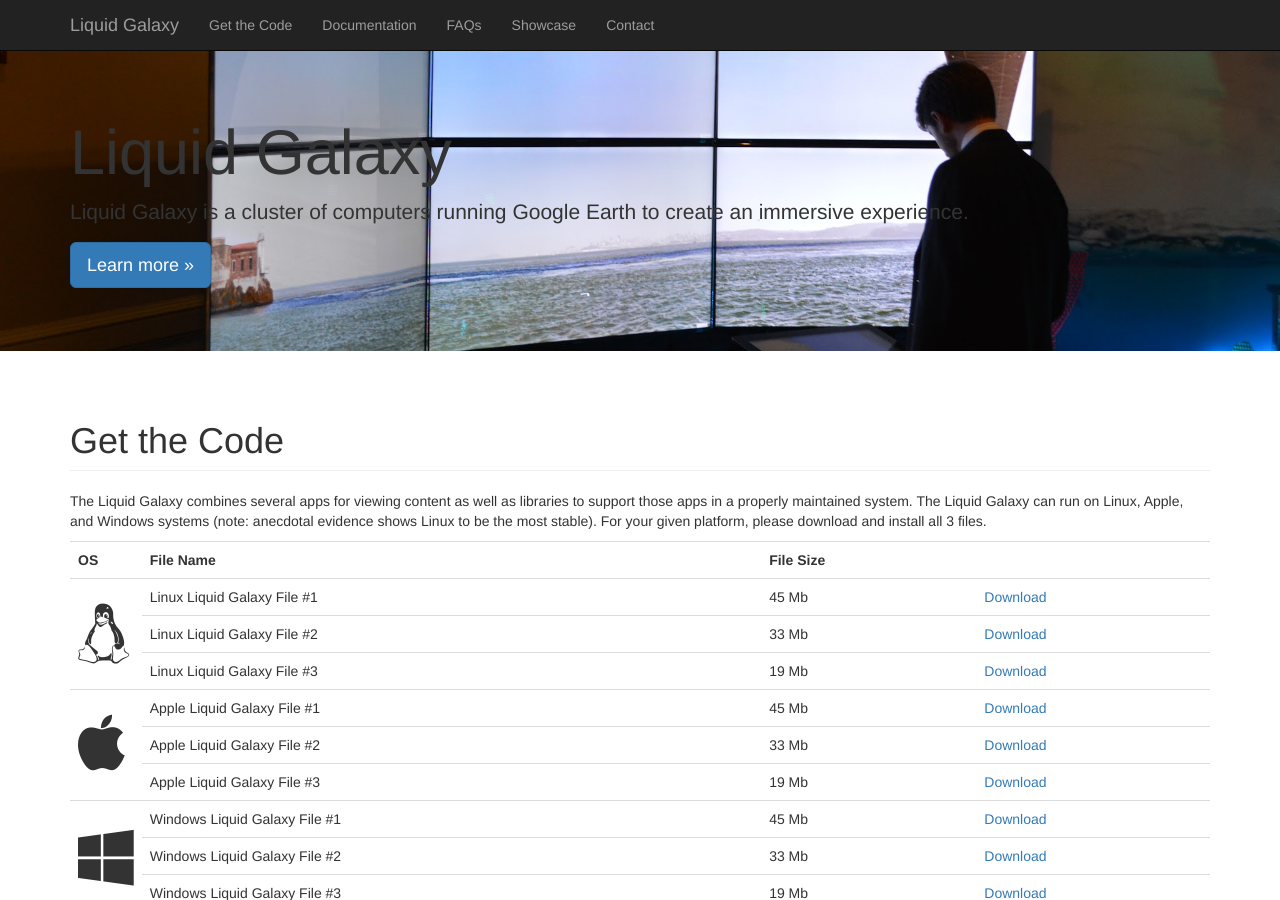
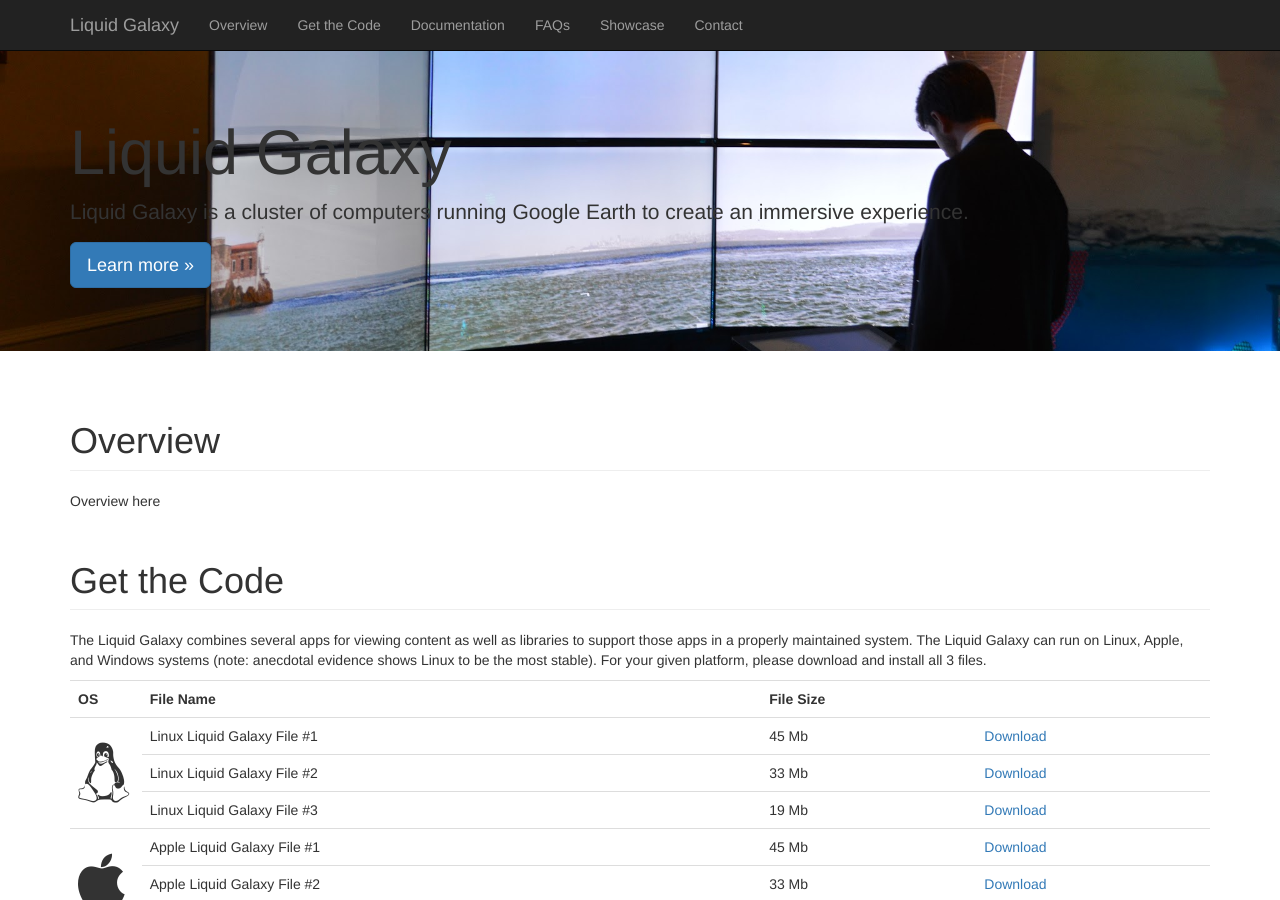
Before and after one commit to sethjensen1/sethjensen1.github.io, a Jekyll site: the page index.html, which Jekyll copies as it is, in a window 1280 px wide and 900 px high. Built offline with Jekyll 4.4.1, drawn with Linux system fonts in a browser that asks for light colours.

Commit message:
Add empty "Overview" section

```diff
--- a/index.html
+++ b/index.html
@@ -26,6 +26,7 @@
       </div>
       <div id="navbar" class="collapse navbar-collapse">
         <ul class="nav navbar-nav">
+          <li><a href="#overview">Overview</a></li>
           <li><a href="#get-the-code">Get the Code</a></li>
           <li><a href="#documentation">Documentation</a></li>
           <li><a href="#faqs">FAQs</a></li>
@@ -44,6 +45,10 @@
     </div>
   </div>
   <div class="container">
+    <div class="section" id="overview">
+      <h1 class="page-header">Overview</h1>
+      <p>Overview here</p>
+    </div>
     <div class="section" id="get-the-code">
       <h1 class="page-header">Get the Code</h1>
       <p>The Liquid Galaxy combines several apps for viewing content as well as libraries to support those apps in a properly maintained system. The Liquid Galaxy can run on Linux, Apple, and Windows systems (note: anecdotal evidence shows Linux to be the most stable). For your given platform, please download and install all 3 files.</p>
```
